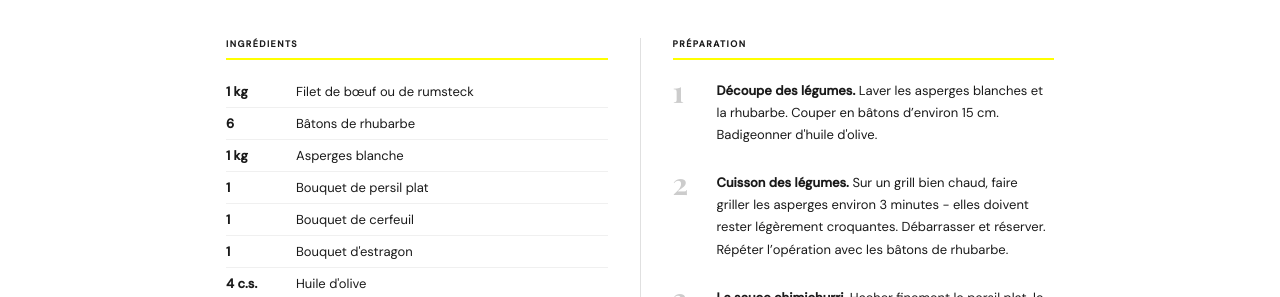
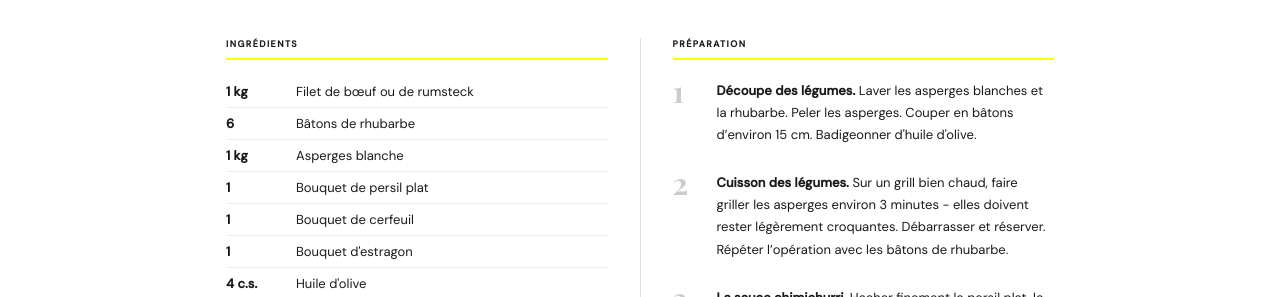
Before and after one commit to clawfire/tasteoflux, a Jekyll site: the page built from _recipes/tataki-de-boeuf-chimichurri.md, in a window 1280 px wide and 900 px high, scrolled down 726 px. Shown: the part 178-475 px from the top of the window. Built offline with Jekyll 4.4.1, drawn with Linux system fonts in a browser that asks for light colours; some web fonts are replaced.

Commit message:
Update Recettes “tataki-de-boeuf-chimichurri”

```diff
--- a/_recipes/tataki-de-boeuf-chimichurri.md
+++ b/_recipes/tataki-de-boeuf-chimichurri.md
@@ -68,7 +68,7 @@ ingredients:
     note: ''
 steps:
   - title: Découpe des légumes.
-    body: Laver les asperges blanches et la rhubarbe. Couper en bâtons d’environ 15 cm. Badigeonner d'huile d'olive.
+    body: Laver les asperges blanches et la rhubarbe. Peler les asperges. Couper en bâtons d’environ 15 cm. Badigeonner d'huile d'olive.
   - title: Cuisson des légumes.
     body: Sur un grill bien chaud, faire griller les asperges environ 3 minutes - elles doivent rester légèrement croquantes. Débarrasser et réserver. Répéter l’opération avec les bâtons de rhubarbe.
   - title: La sauce chimichurri.
```
